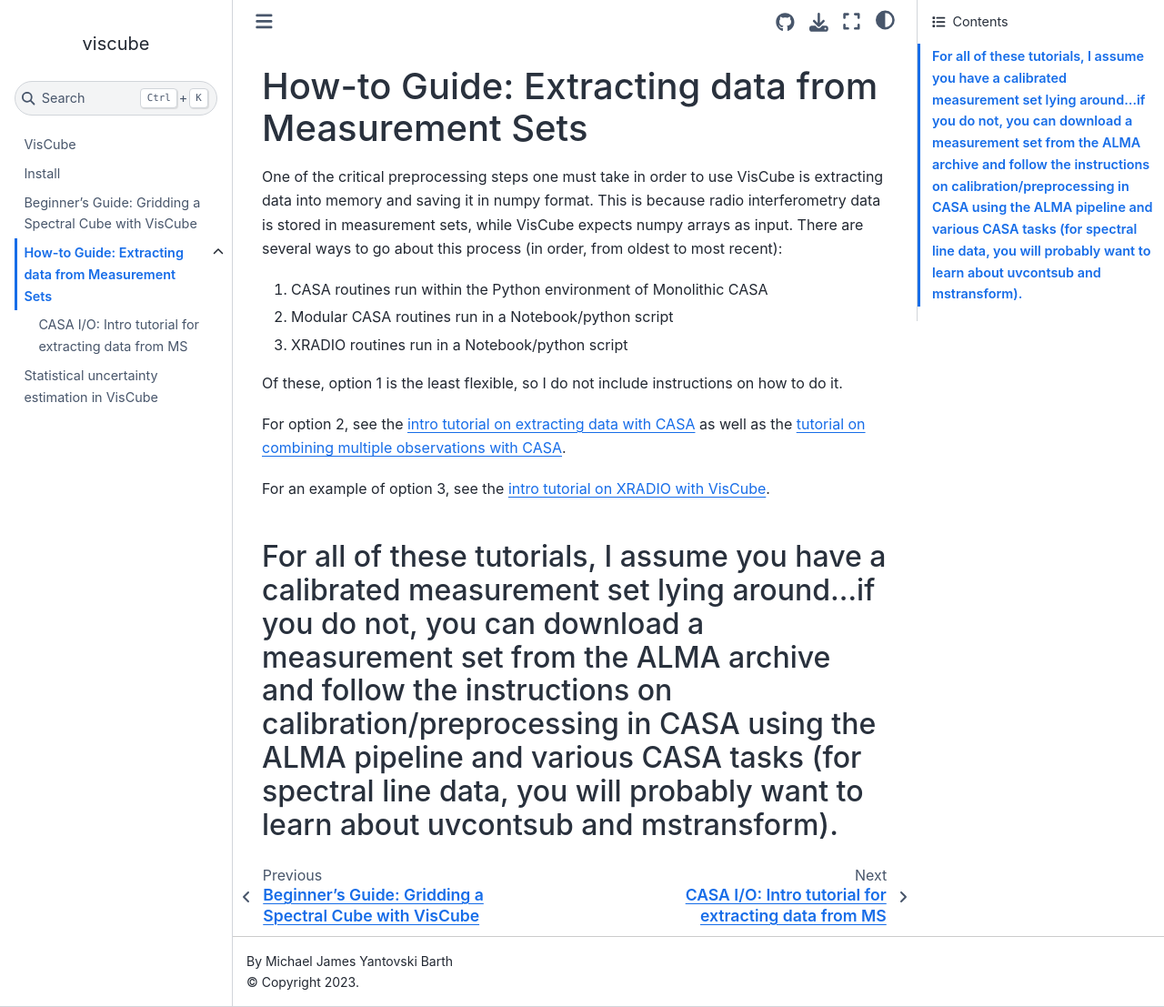
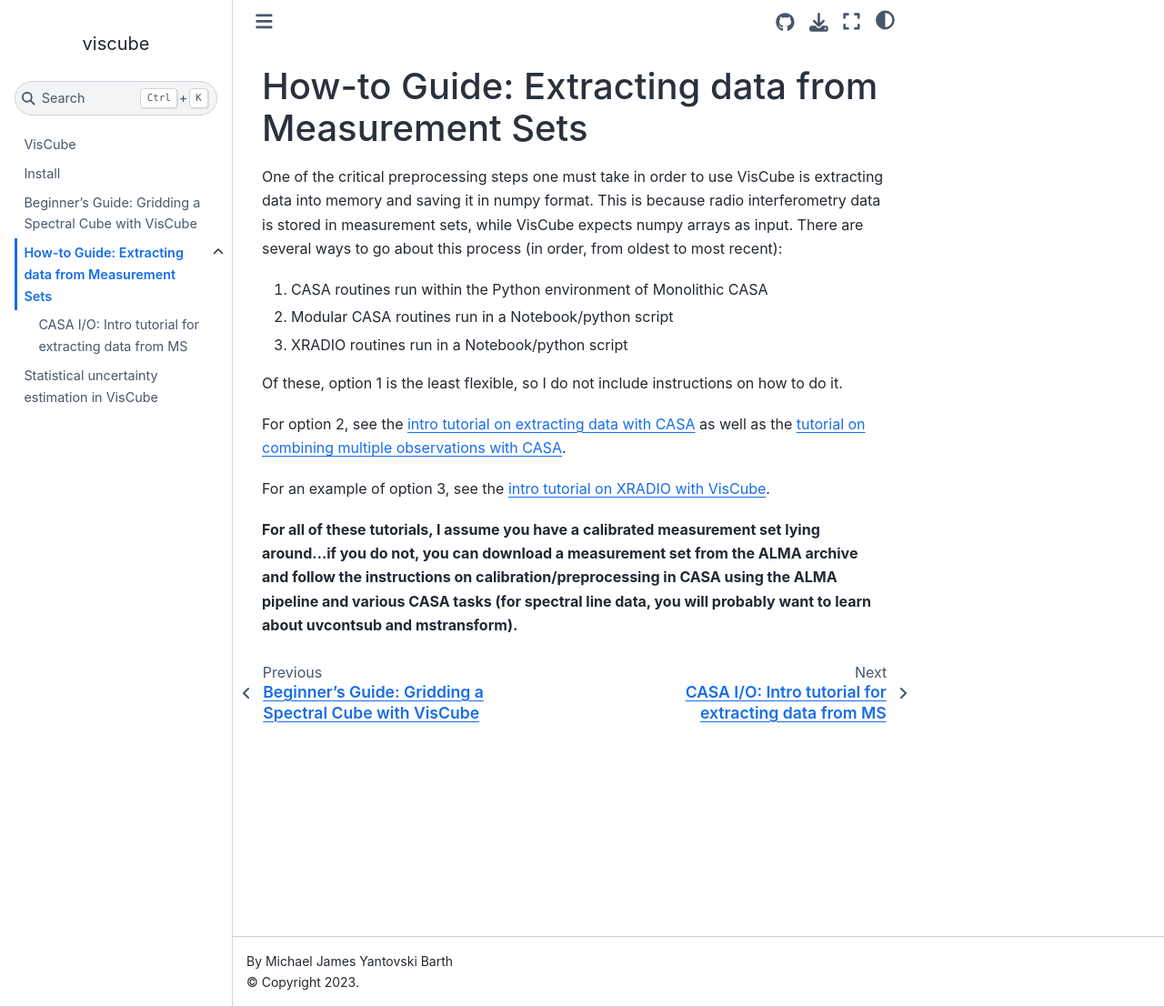
Before and after one commit to mjyb16/viscube, a Jupyter Book: the page built from docs/source/extracting_ms_to_py.md, in a window 1280 px wide and 1107 px high. Shown: the whole window at 91% size. Built offline with Jupyter Book 1.0.4 settings and Sphinx 7.4.7 and the Sphinx Book theme 1.1.4, drawn with Linux system fonts in a browser that asks for light colours; pages that are not in the unit, such as notebooks, are missing from menus.

Commit message:
Small fixes to the docs

```diff
--- a/docs/source/extracting_ms_to_py.md
+++ b/docs/source/extracting_ms_to_py.md
@@ -12,4 +12,4 @@ For option 2, see the [intro tutorial on extracting data with CASA](https://visc
 
 For an example of option 3, see the [intro tutorial on XRADIO with VisCube](https://viscube.readthedocs.io/en/latest/notebooks/xradio_uvw_continuum.html).
 
-##### For all of these tutorials, I assume you have a calibrated measurement set lying around...if you do not, you can download a measurement set from the ALMA archive and follow the instructions on calibration/preprocessing in CASA using the ALMA pipeline and various CASA tasks (for spectral line data, you will probably want to learn about uvcontsub and mstransform).
+**For all of these tutorials, I assume you have a calibrated measurement set lying around...if you do not, you can download a measurement set from the ALMA archive and follow the instructions on calibration/preprocessing in CASA using the ALMA pipeline and various CASA tasks (for spectral line data, you will probably want to learn about uvcontsub and mstransform).**
```
Also changed, not shown: docs/source/statistics.md (+3 -1 lines), docs/source/notebooks/example_basic.ipynb.
